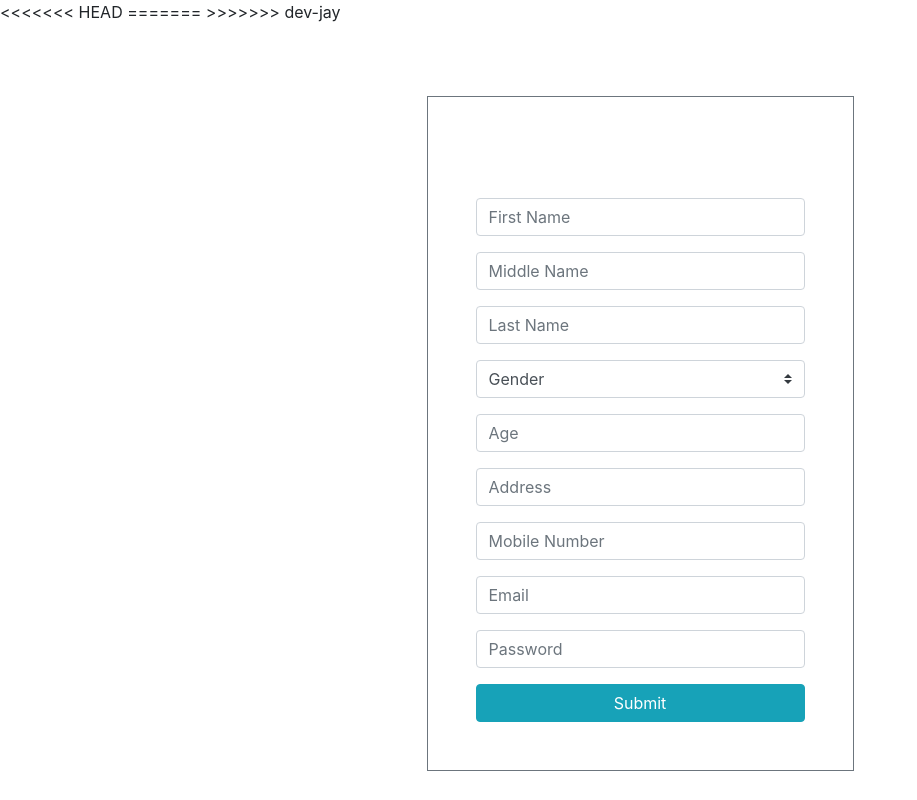
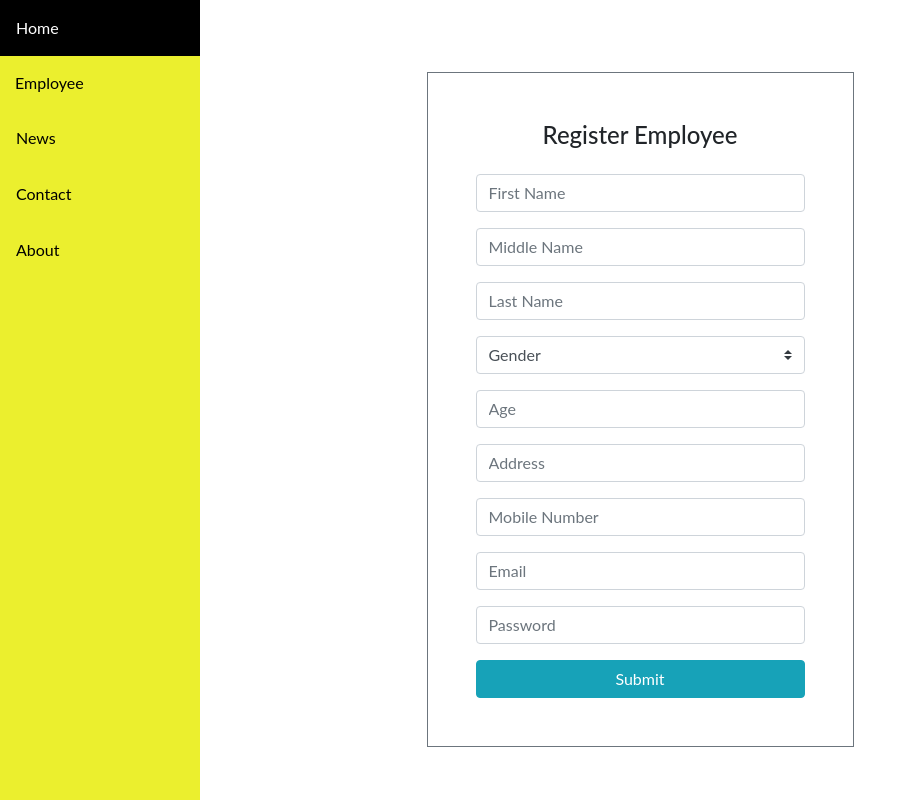
Before and after one commit to jayrahetracih/employee-monitoring-system, a PHP site: page /Public/View/Admin/register_employee.php in a window 1280 px wide. Shown: the whole page, without its empty margins (0-917 px from the left). Run offline with PHP 8.4, Linux system fonts and the light colour scheme; some libraries are stand-ins or nearby versions.

Commit message:
Initial dashboard with CSS

```diff
--- a/Public/View/Admin/register_employee.php
+++ b/Public/View/Admin/register_employee.php
@@ -33,6 +33,21 @@ extract($fields);
 <?php include_once '../../../Public/layouts/header.php'; ?>
 
 <section id="cover">
+
+    <div class="sidebar">
+        <a href="#home">Home</a>
+        <button class="emp-btn">Employee
+            <i class="fa fa-caret-down"></i>
+        </button>
+        <div class="employee-dropdown-container">
+            <a href="#">Register Employee</a>
+            <a href="#">Edit Employee</a>
+            <a href="#">Past Employee</a>
+        </div>
+        <a href="#news">News</a>
+        <a href="#contact">Contact</a>
+        <a href="#about">About</a>
+    </div>
 
     <div class ="container">
         <!-- row -->
--- a/Public/layouts/footer.php
+++ b/Public/layouts/footer.php
@@ -1,5 +1,5 @@
 
-
+    <script src="../../../Public/resources/js/script.js">
     <script src="https://code.jquery.com/jquery-3.2.1.slim.min.js" integrity="sha384-KJ3o2DKtIkvYIK3UENzmM7KCkRr/rE9/Qpg6aAZGJwFDMVNA/GpGFF93hXpG5KkN" crossorigin="anonymous"></script>
     <script src="https://cdnjs.cloudflare.com/ajax/libs/popper.js/1.12.9/umd/popper.min.js" integrity="sha384-ApNbgh9B+Y1QKtv3Rn7W3mgPxhU9K/ScQsAP7hUibX39j7fakFPskvXusvfa0b4Q" crossorigin="anonymous"></script>
     <script src="https://maxcdn.bootstrapcdn.com/bootstrap/4.0.0/js/bootstrap.min.js" integrity="sha384-JZR6Spejh4U02d8jOt6vLEHfe/JQGiRRSQQxSfFWpi1MquVdAyjUar5+76PVCmYl" crossorigin="anonymous"></script>
--- a/Public/layouts/header.php
+++ b/Public/layouts/header.php
@@ -4,14 +4,9 @@
     <meta charset="utf-8">
     <meta name="viewport" content="width=device-width, initial-scale=1, shrink-to-fit=no">
 
-<<<<<<< HEAD
     <link rel="stylesheet" href="https://stackpath.bootstrapcdn.com/bootstrap/4.3.1/css/bootstrap.min.css" integrity="sha384-ggOyR0iXCbMQv3Xipma34MD+dH/1fQ784/j6cY/iJTQUOhcWr7x9JvoRxT2MZw1T" crossorigin="anonymous">
     <link rel="stylesheet" type="text/css" href="assets/css/home.css">
-    <link rel="stylesheet" href="View/resources/css/login.css">
-=======
-   <link rel="stylesheet" href="https://maxcdn.bootstrapcdn.com/bootstrap/4.0.0/css/bootstrap.min.css" integrity="sha384-Gn5384xqQ1aoWXA+058RXPxPg6fy4IWvTNh0E263XmFcJlSAwiGgFAW/dAiS6JXm" crossorigin="anonymous">
-   <link rel="stylesheet" type="text/css" href="assets/css/home.css">
->>>>>>> dev-jay
+    <link rel="stylesheet" href="../../../Public/resources/css/style.css">
     <title>EmployeeMonitoringSystem</title>
   </head>
 
--- a/Public/resources/css/style.css
+++ b/Public/resources/css/style.css
@@ -0,0 +1,86 @@
+body {
+    margin: 0;
+    font-family: "Lato", sans-serif;
+  }
+
+  .sidebar {
+    margin: 0;
+    padding: 0;
+    width: 200px;
+    background-color: #EBEF2E;
+    position: fixed;
+    height: 100%;
+    overflow: auto;
+  }
+
+  .sidebar a {
+    display: block;
+    color: black;
+    padding: 16px;
+    text-decoration: none;
+  }
+
+  .sidebar a.active {
+    background-color: #000;
+    color: white;
+  }
+
+  .sidebar a:hover:not(.active) {
+    background-color: #000;
+    color: white;
+  }
+
+  div.content {
+    margin-left: 200px;
+    padding: 1px 16px;
+    height: 1000px;
+  }
+
+
+  /*drop-down-btn*/
+  .emp-btn {
+    padding: 15px 15px;
+    text-decoration: none;
+    display: block;
+    border: none;
+    background: none;
+    width:100%;
+    text-align: left;
+    cursor: pointer;
+    outline: none;
+  }
+  /* Add an active class to the active dropdown button */
+  .active {
+    background-color: #000;
+    color: white;
+  }
+
+  /* Dropdown container (hidden by default). Optional: add a lighter background color and some left padding to change the design of the dropdown content */
+  .employee-dropdown-container {
+    display: none;
+    background-color: #c9cc26;
+  }
+
+
+
+
+
+
+
+
+  @media screen and (max-width: 700px) {
+    .sidebar {
+      width: 100%;
+      height: auto;
+      position: relative;
+    }
+    .sidebar a {float: left;}
+    div.content {margin-left: 0;}
+  }
+
+  @media screen and (max-width: 400px) {
+    .sidebar a {
+      text-align: center;
+      float: none;
+    }
+  }
--- a/Public/resources/js/script.js
+++ b/Public/resources/js/script.js
@@ -1,4 +1,4 @@
-var dropdown = document.getElementsByClassName("dropdown-btn");
+var dropdown = document.getElementsByClassName("emp-btn");
 var i;
 
 for (i = 0; i < dropdown.length; i++) {
```
Also changed, not shown: 1 other file.
